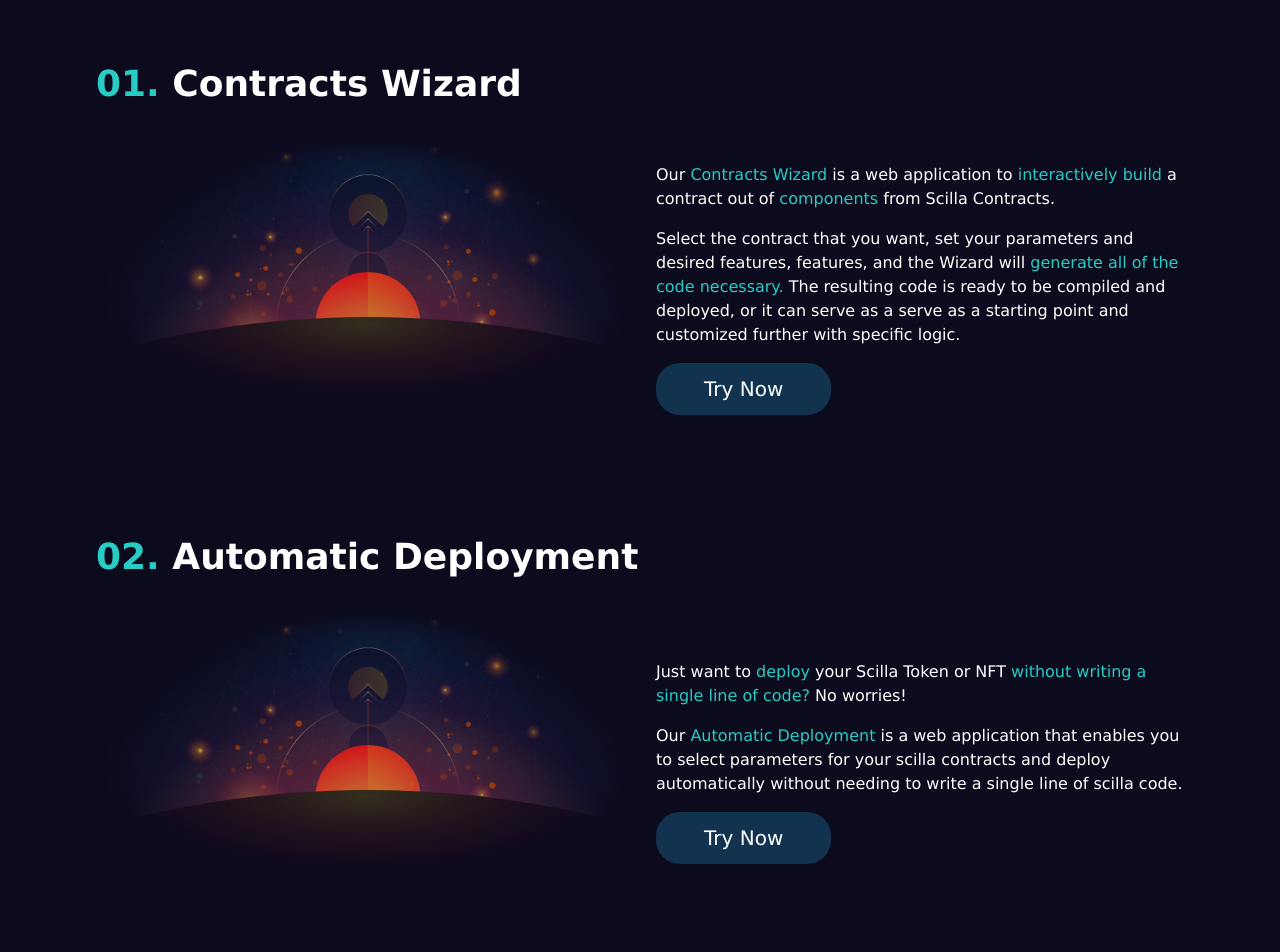
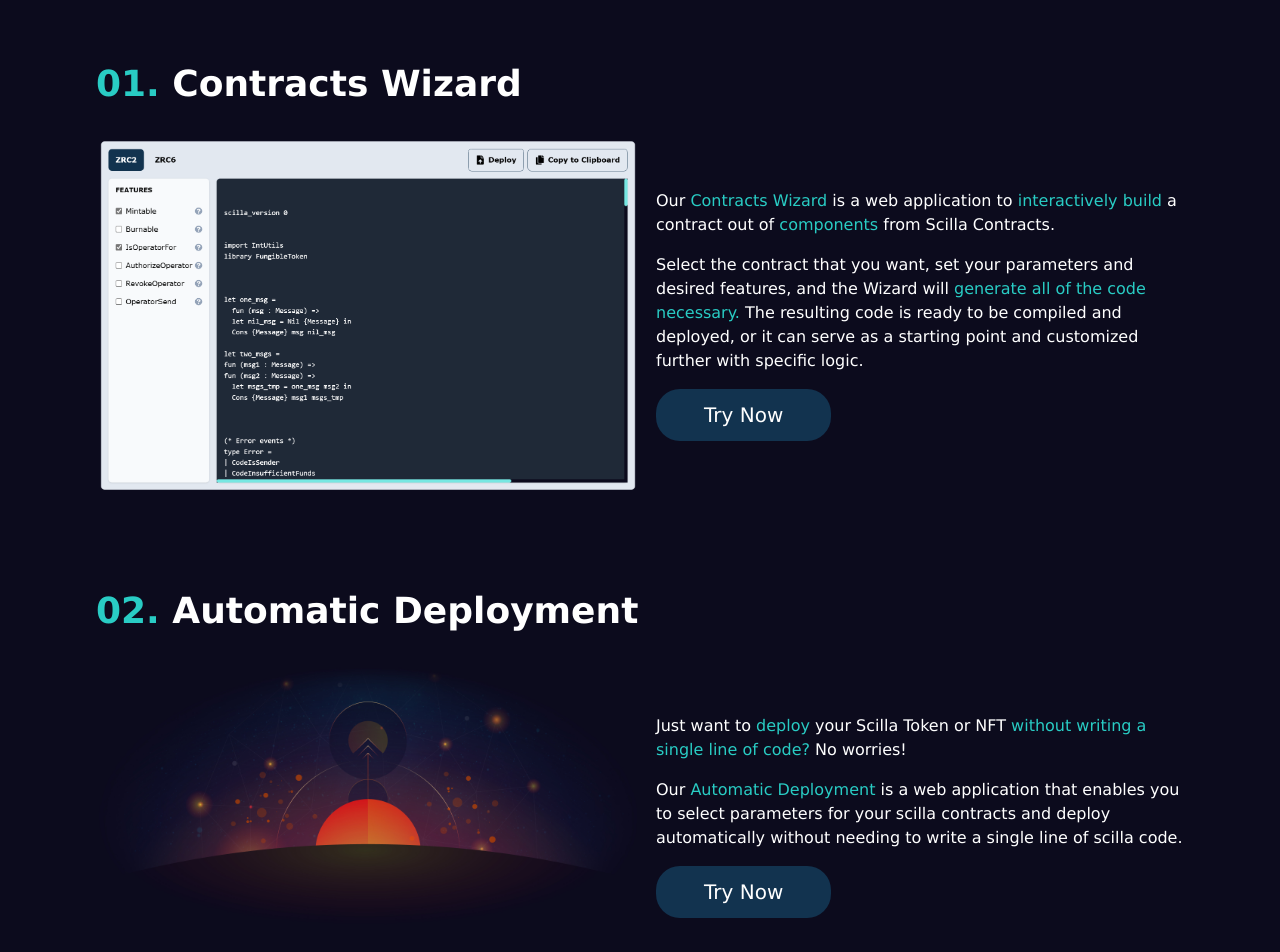
Before and after one commit to xJQx/zilkin, a React (Create React App) app: page / in a window 1280 px wide. Shown: the part 1180-2132 px from the top of the page. Built offline with nearby package versions, Linux system fonts and the light colour scheme.

Commit message:
update homepage

```diff
--- a/src/pages/home/HomePage.tsx
+++ b/src/pages/home/HomePage.tsx
@@ -1,3 +1,4 @@
+import { motion } from 'framer-motion';
 import React from 'react';
 import {
   Button,
@@ -14,19 +15,25 @@ export const HomePage = () => {
 
       {/* Features */}
       <div id="features" className="min-h-screen pb-12 sm:pb-24 px-8 sm:px-24">
+        {/* Contracts Wizard */}
+        <motion.div
+          initial={{ opacity: 0, y: 200 }}
+          whileInView={{ opacity: 1, y: 0 }}
+          transition={{ duration: 0.3 }}
+        >
           <FeatureHeader numbering="01" title="Contracts Wizard" />
-        <FeatureDescription imgSrc="images/contracts-wizard-sample.jpg">
+          <FeatureDescription imgSrc="images/contracts-wizard-sample.png">
             <div>
-            Our <GreenText>Contracts Wizard</GreenText> is a web application to{' '}
-            <GreenText>interactively build</GreenText> a contract out of{' '}
+              Our <GreenText>Contracts Wizard</GreenText> is a web application
+              to <GreenText>interactively build</GreenText> a contract out of{' '}
               <GreenText>components</GreenText> from Scilla Contracts.
             </div>
             <div className="mt-4">
               Select the contract that you want, set your parameters and desired
-            features, features, and the Wizard will{' '}
+              features, and the Wizard will{' '}
               <GreenText>generate all of the code necessary.</GreenText> The
-            resulting code is ready to be compiled and deployed, or it can serve
-            as a serve as a starting point and customized further with specific
+              resulting code is ready to be compiled and deployed, or it can
+              serve as a starting point and customized further with specific
               logic.
             </div>
             <div className="mt-4">
@@ -37,19 +44,26 @@ export const HomePage = () => {
               />
             </div>
           </FeatureDescription>
+        </motion.div>
 
+        {/* Automatic Deployment */}
+        <motion.div
+          initial={{ opacity: 0, y: 200 }}
+          whileInView={{ opacity: 1, y: 0 }}
+          transition={{ duration: 0.3 }}
+        >
           <FeatureHeader numbering="02" title="Automatic Deployment" />
           <FeatureDescription imgSrc="images/automatic-deployment-sample.jpg">
             <div>
-            Just want to <GreenText>deploy</GreenText> your Scilla Token or NFT{' '}
-            <GreenText>without writing a single line of code?</GreenText> No
-            worries!
+              Just want to <GreenText>deploy</GreenText> your Scilla Token or
+              NFT <GreenText>without writing a single line of code?</GreenText>
+              &nbsp;No worries!
             </div>
             <div className="mt-4">
-            Our <GreenText>Automatic Deployment</GreenText> is a web application
-            that enables you to select parameters for your scilla contracts and
-            deploy automatically without needing to write a single line of
-            scilla code.
+              Our <GreenText>Automatic Deployment</GreenText> is a web
+              application that enables you to select parameters for your scilla
+              contracts and deploy automatically without needing to write a
+              single line of scilla code.
             </div>
             <div className="mt-4">
               <Button
@@ -59,6 +73,7 @@ export const HomePage = () => {
               />
             </div>
           </FeatureDescription>
+        </motion.div>
       </div>
     </>
   );
```
Also changed, not shown: public/images/contracts-wizard-sample.jpg (deleted), public/images/contracts-wizard-sample.png (added). Lines whose indentation alone changed are shown as unchanged.
